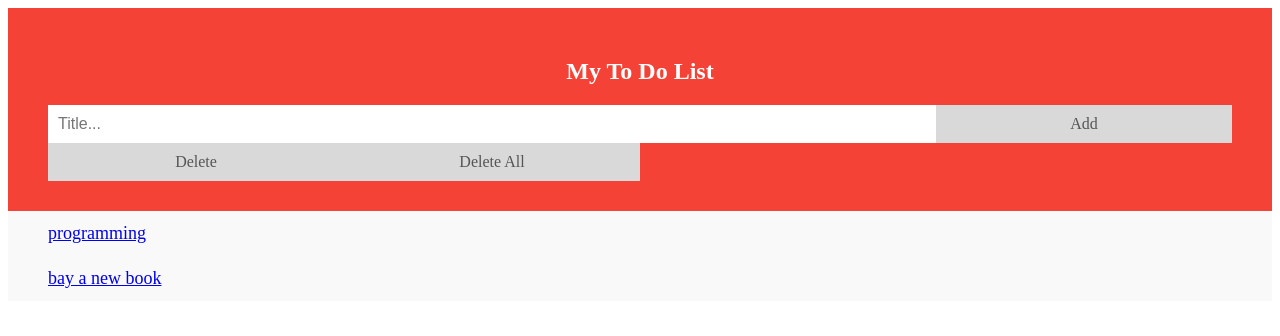
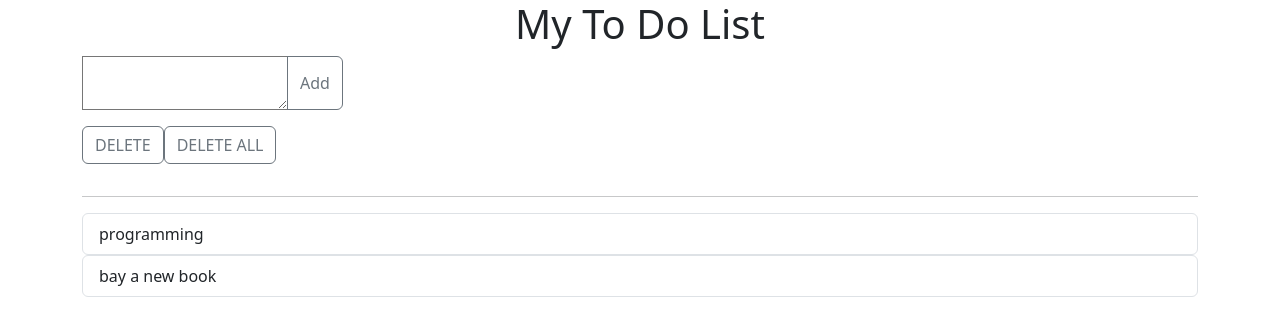
Before and after one commit to HYLLI/TodoList, a Django app: template todolist/templates/todolist/index.html in a window 1280 px wide. Shown: the top 336 px of the page. Run offline with Django 4.2, Linux system fonts and the light colour scheme; the template is opened without the code that fills it: values that come from a table or form of the project are taken from there, others are empty; data comes from the database, SQL or seed files in the repository; both versions use the stored data as it was after the commit; form fields are guessed from the names that the template uses.

Commit message:
adding form and delete option

```diff
--- a/todolist/static/todolist/style.css
+++ b/todolist/static/todolist/style.css
@@ -86,7 +86,7 @@
   }
 
   /* Style the input */
-  input {
+  .form-control {
     margin: 0;
     border: none;
     border-radius: 0;
--- a/todolist/templates/todolist/index.html
+++ b/todolist/templates/todolist/index.html
@@ -1,36 +1,84 @@
-
 {% load static %}
 <!DOCTYPE html>
 <html lang="en">
-<head>
-    <meta charset="UTF-8">
-    <meta http-equiv="X-UA-Compatible" content="IE=edge">
-    <meta name="viewport" content="width=device-width, initial-scale=1.0">
-    <link rel="stylesheet" href="{% static 'todolist/style.css' %}">
+  <head>
+    <meta charset="UTF-8" />
+    <meta http-equiv="X-UA-Compatible" content="IE=edge" />
+    <meta name="viewport" content="width=device-width, initial-scale=1.0" />
+    <link
+      href="https://cdn.jsdelivr.net/npm/bootstrap@5.3.0-alpha3/dist/css/bootstrap.min.css"
+      rel="stylesheet"
+      integrity="sha384-KK94CHFLLe+nY2dmCWGMq91rCGa5gtU4mk92HdvYe+M/SXH301p5ILy+dN9+nJOZ"
+      crossorigin="anonymous"
+    />
+    <link rel="stylesheet" href="{% static 'todolist/style.css' %}" />
     <title>Todolist</title>
-</head>
-<body>
-    <div id="myDIV" class="header">
-        <h2>My To Do List</h2>
-        <input type="text" id="myInput" placeholder="Title...">
-        <span onclick="newElement()" class="addBtn">Add</span>
-        <span onclick="newElement()" class="addBtn">Delete</span>
-        <span onclick="newElement()" class="addBtn">Delete All</span>
-      </div>
+  </head>
 
-      <ul id="myUL">
-        {% for item in todolist %}
-            {% if item.completed %}
-              <li class="tocompleted">{{ item.text }}</li>
-            {% else %}
-              <a href="#">
-                <li>{{ item.text }}</li>
+  <body>
+    <div class="container">
+      <h1 class="text-center">My To Do List</h1>
+      <form action="{% url 'add' %}" method="POST" role="form">
+        {% csrf_token %}
+        <div class="input-group mb-3">
+          {{ form.text }}
+          <button onclick="newElement()" class="btn btn-outline-secondary">
+            Add
+          </button>
+        </div>
+      </form>
+
+     <div class="row t10">
+        <div class="col-lg-12">
+
+          <div class="btn-toolbar mb-3" >
+            <div class="btn-group me-2" role="group" aria-label="First group">
+              <a href="{% url 'delete' %}">
+              <button type="button" class="btn btn-outline-secondary">
+                DELETE</button>
               </a>
-            {% endif %}
-        {% endfor %}
+              <a href="{% url 'deleteall' %}">
+                <button type="button" class="btn btn-outline-secondary">DELETE ALL</button>
+              </a>
 
+            </div>
+            </div>
+
+        </div>
+
+     </div>
+
+      <hr />
+
+      <ul class="list-group">
+        {% for item in todolist %} {% if item.completed %}
+        <li
+          class="list-group-item list-group-item-action list-group-item-success"
+        >
+          {{ item.text }}
+        </li>
+        {% else %}
+        <div class="list-group">
+          <a
+            href="{% url 'completed' item.id %}"
+            class="list-group-item list-group-item-action"
+          >
+            {{ item.text }}
+          </a>
+        </div>
+        {% endif %} {% endfor %}
       </ul>
+    </div>
 
-</body>
-
+    <script
+      src="https://cdn.jsdelivr.net/npm/@popperjs/core@2.11.7/dist/umd/popper.min.js"
+      integrity="sha384-zYPOMqeu1DAVkHiLqWBUTcbYfZ8osu1Nd6Z89ify25QV9guujx43ITvfi12/QExE"
+      crossorigin="anonymous"
+    ></script>
+    <script
+      src="https://cdn.jsdelivr.net/npm/bootstrap@5.3.0-alpha3/dist/js/bootstrap.min.js"
+      integrity="sha384-Y4oOpwW3duJdCWv5ly8SCFYWqFDsfob/3GkgExXKV4idmbt98QcxXYs9UoXAB7BZ"
+      crossorigin="anonymous"
+    ></script>
+  </body>
 </html>
--- a/todolist/urls.py
+++ b/todolist/urls.py
@@ -5,4 +5,9 @@ from . import views
 urlpatterns = [
 
     path('',views.index,name='index'),
+    path('add',views.addTodoItem,name='add'),
+    path('completed/<todo_id>',views.completedTodo,name='completed'),
+    path('delete',views.delete,name='delete'),
+    path('deleteall',views.deleteAll,name='deleteall')
+
 ]
```
Also changed, not shown: todolist/views.py (+29 -2 lines), db.sqlite3.
